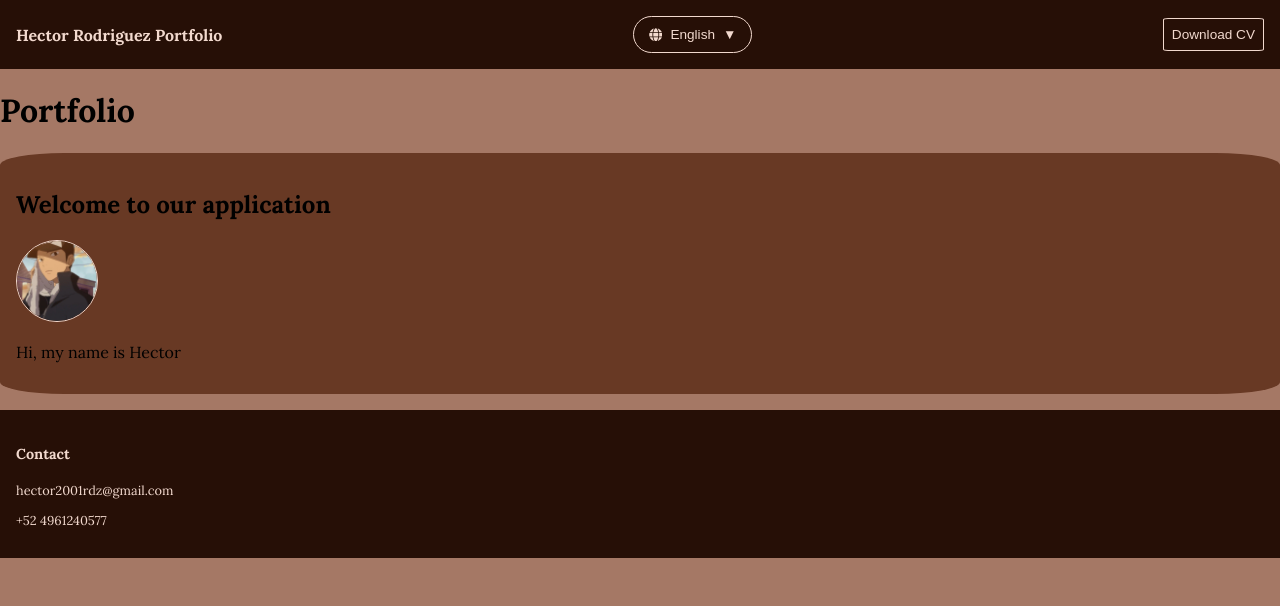
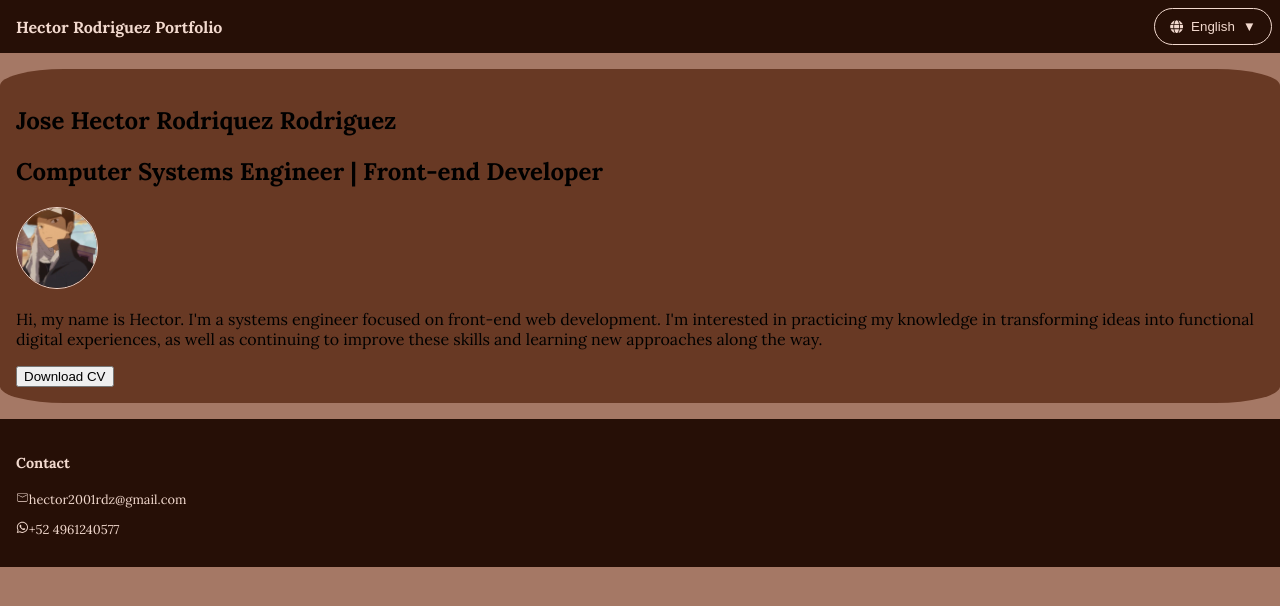
Before and after one commit to EktorVT/Portfolio_Hector_Rodriguez, a React (Vite) app: page / in a window 1280 px wide. Shown: the top 606 px of the page. Built offline with nearby package versions, Linux system fonts and the light colour scheme.

Commit message:
Feat P[1] Add text to translate

```diff
--- a/src/App.tsx
+++ b/src/App.tsx
@@ -10,12 +10,18 @@ function App() {
   return (
     <>
       <Header />
-      <h1>Portfolio</h1>
       <section>
         <div>
-          <h1>{t("welcome")}</h1>
+          <h1>Jose Hector Rodriquez Rodriguez</h1>
+          <h2>{t("degree")}</h2>
           <img src="../src/images/perfil.jpg" alt="" />
           <p>{t("about_me")}</p>
+          <a
+            href="https://drive.google.com/file/d/1GABC7AI6Q7nZNEO7uFd-VE3E2uCv3hLH/view?usp=sharing"
+            target="_blank"
+          >
+            <button>{t("download")}</button>
+          </a>
         </div>
       </section>
       <Footer />
--- a/src/components/Footer/Footer.tsx
+++ b/src/components/Footer/Footer.tsx
@@ -1,12 +1,22 @@
 import "./Footer.css";
+import { CiMail } from "react-icons/ci";
+import { FaWhatsapp } from "react-icons/fa";
+import { useTranslation } from "react-i18next";
 
 function Footer() {
+  const { t } = useTranslation();
   return (
     <footer>
       <div>
-        <h4>Contact</h4>
-        <p>hector2001rdz@gmail.com</p>
-        <p>+52 4961240577</p>
+        <h4>{t("contact")}</h4>
+        <p>
+          <CiMail />
+          hector2001rdz@gmail.com
+        </p>
+        <p>
+          <FaWhatsapp />
+          +52 4961240577
+        </p>
       </div>
     </footer>
   );
--- a/src/components/Header/Header.css
+++ b/src/components/Header/Header.css
@@ -11,21 +11,6 @@ header h1 {
   font-size: 1rem;
   margin: 0.5rem;
 }
-header button {
-  margin: 0.5rem;
-  background: none;
-  color: var(--text-color);
-  border-radius: 5%;
-  font-size: 0.85rem;
-  padding: 0.5rem;
-  cursor: pointer;
-  border: 1px, solid, var(--text-color);
-}
-header button:hover {
-  background: var(--text-color);
-  color: var(--extra-color);
-  transition: background 0.3s;
-}
 
 .dropdown {
   position: relative;
@@ -35,6 +20,7 @@ header button:hover {
 .dropdown-btn {
   background: var(--primary-color);
   border: 1px solid var(--text-color);
+  color: var(--text-color);
   padding: 10px 15px;
   border-radius: 20px;
   display: flex;
@@ -76,7 +62,7 @@ header button:hover {
 
 .dropdown-menu button {
   color: var(--extra-color);
-  width: 85%;
+  width: 100%;
   background: none;
   border: none;
   padding: 10px;
--- a/src/components/Header/Header.tsx
+++ b/src/components/Header/Header.tsx
@@ -41,13 +41,6 @@ function Header() {
           </ul>
         )}
       </div>
-
-      <a
-        href="https://drive.google.com/file/d/1GABC7AI6Q7nZNEO7uFd-VE3E2uCv3hLH/view?usp=sharing"
-        target="_blank"
-      >
-        <button> Download CV</button>
-      </a>
     </header>
   );
 }
--- a/src/locales/en.json
+++ b/src/locales/en.json
@@ -1,6 +1,8 @@
 {
   "header": "Hector Rodriguez Portfolio",
-  "welcome": "Welcome to our application",
   "change_language": "Change language",
-  "about_me": "Hi, my name is Hector"
+  "download": "Download CV",
+  "degree": "Computer Systems Engineer | Front-end Developer",
+  "about_me": "Hi, my name is Hector. I'm a systems engineer focused on front-end web development. I'm interested in practicing my knowledge in transforming ideas into functional digital experiences, as well as continuing to improve these skills and learning new approaches along the way.",
+  "contact": "Contact"
 }
--- a/src/locales/es.json
+++ b/src/locales/es.json
@@ -1,6 +1,8 @@
 {
   "header": "Hector Rodriguez Portafolio",
-  "welcome": "Bienvenido a nuestra aplicación",
   "change_language": "Cambiar idioma",
-  "about_me": "Hola, mi nombre es Hector"
+  "download": "Descargar CV",
+  "degree": "Ingeniero en Sistemas Computacionales | Desarrollador Front-end",
+  "about_me": "Hola, mi nombre es Héctor. Soy ingeniero de sistemas enfocado en desarrollo web front-end. Estoy interesado en poner en práctica mis conocimientos en la transformación de ideas en experiencias digitales funcionales, así como en seguir mejorando estas habilidades y aprendiendo nuevos enfoques en el camino",
+  "contact": "Contacto"
 }
```
